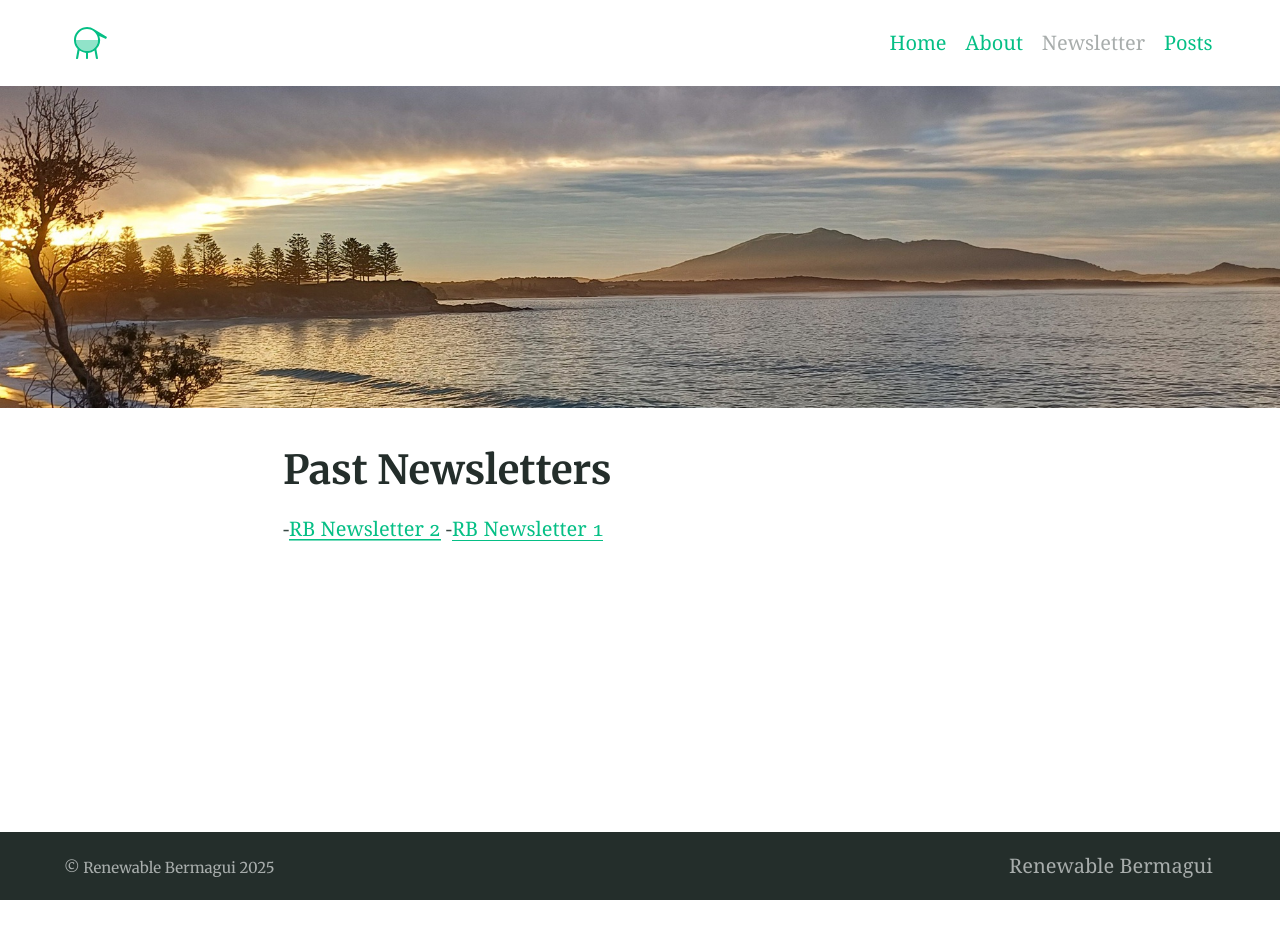
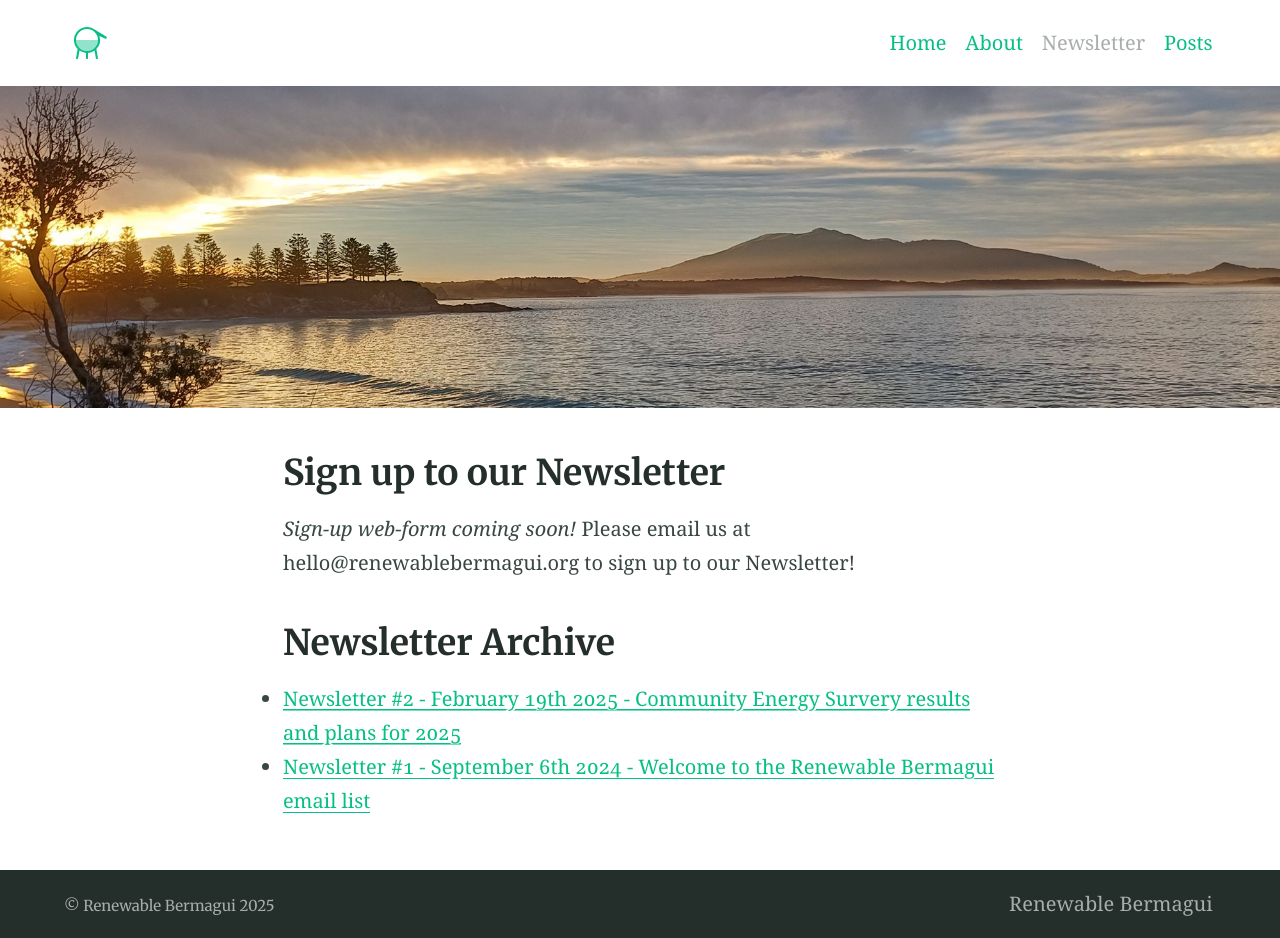
Before and after one commit to renewablebermagui/renewablebermagui.github.io, a Jekyll site: the page built from newsletter.md, in a window 1280 px wide. Built offline with Jekyll 4.4.1, drawn with Linux system fonts in a browser that asks for light colours; before the commit the page ends 900 px from its top, so only the background shows below that.

Commit message:
updated newsletter page

```diff
--- a/newsletter.md
+++ b/newsletter.md
@@ -5,7 +5,11 @@
 feature_image: 'img/gulaga_2000_900.jpg'
 ---
 
-# Past Newsletters
+## Sign up to our Newsletter
+*Sign-up web-form coming soon!*
+Please email us at hello@renewablebermagui.org to sign up to our Newsletter!
 
--[RB Newsletter 2](https://share.sender.net/campaigns/ab1I/community-energy-survey-results-and-plans-for-2025)
--[RB Newsletter 1](https://share.sender.net/campaigns/8E5t/welcome-to-the-renewable-bermagui-email-list)
+## Newsletter Archive
+
+* [Newsletter #2 - February 19th 2025 - Community Energy Survery results and plans for 2025](https://share.sender.net/campaigns/ab1I/community-energy-survey-results-and-plans-for-2025)
+* [Newsletter #1 - September 6th 2024 - Welcome to the Renewable Bermagui email list](https://share.sender.net/campaigns/8E5t/welcome-to-the-renewable-bermagui-email-list)
```
